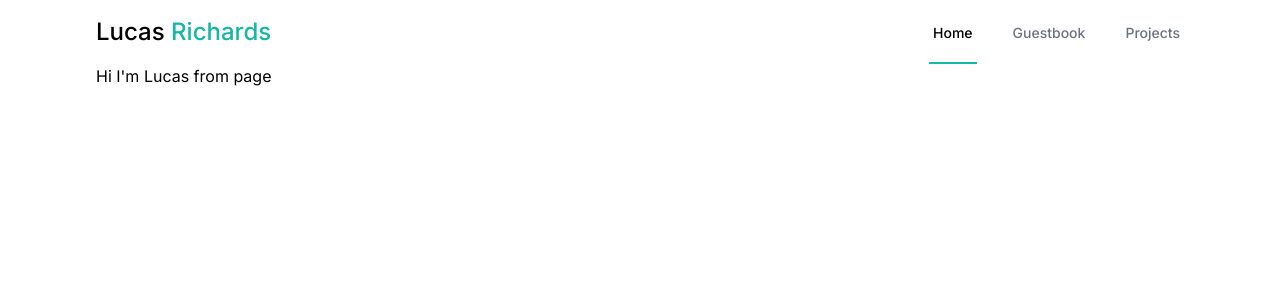
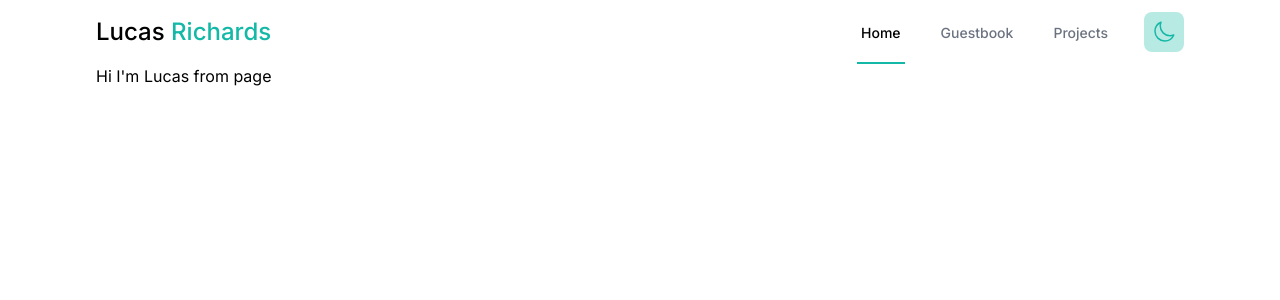
Before and after one commit to lucas-richards/westridgeApp-frontEnd, a Next.js app: page / in a window 1280 px wide. Shown: the top 300 px of the page. Built offline with nearby package versions, Linux system fonts and the light colour scheme.

Commit message:
dark theme button

```diff
--- a/app/components/Navbar.jsx
+++ b/app/components/Navbar.tsx
@@ -3,6 +3,7 @@
 import { Disclosure } from "@headlessui/react"
 import Link from 'next/link'
 import {usePathname} from 'next/navigation'
+import Themebutton from "./Themebutton"
 
 export default function Navbar() {
 
@@ -53,6 +54,7 @@
                                         'border-transparent text-gray-500 dar:text-gray-300 dark:hover:text-white inline-flex items-center px-1 pt-1 border-b-2 text-sm font-medium'}`}>
                                         Projects
                                     </Link>
+                                    <Themebutton />
                                 </div>
                             </div>
                             <div className="-mr-2 flex items-center sm:hidden">
@@ -105,7 +107,6 @@
                                 Projects
                             </Link>
 
-
                         </div>
 
                     </Disclosure.Panel>
--- /dev/null
+++ b/app/components/Provider.tsx
@@ -0,0 +1,8 @@
+"use client"
+
+import { ReactNode } from "react"
+import { ThemeProvider } from "next-themes"
+
+export function Provider({children}:{children: ReactNode}) {
+    return <ThemeProvider>{children}</ThemeProvider>
+}
--- /dev/null
+++ b/app/components/Themebutton.tsx
@@ -0,0 +1,59 @@
+"use client"
+
+import { useTheme } from "next-themes"
+import { useState, useEffect } from "react"
+
+export default function Themebutton() {
+
+    const { setTheme, resolvedTheme } = useTheme()
+    const [mounted, setMounted] = useState(false)
+
+    useEffect(()=>{
+        setMounted(true)
+    }, [])
+
+    if(!mounted){
+        return null
+    }
+
+    return(
+        <button
+            onClick={()=> setTheme(resolvedTheme === 'dark'?'light':'dark')}
+            className="bg-teal-500/30 p-2 rounded-lg text-teal-500"
+        >
+            {resolvedTheme === 'dark'?(
+                <svg
+                    xmlns="http://www.w3.org/2000/svg"
+                    fill="none"
+                    viewBox="0 0 24 24"
+                    strokeWidth={1.5}
+                    stroke="currentColor"
+                    className="w-6 h-6">
+                    <path
+                    strokeLinecap="round"
+                    strokeLinejoin="round"
+                    d="M12 3v2.25m6.364.386l-1.591 1.591M21 12h-2.25m-.386 6.364l-1.591-1.591M12 18.75V21m-4.773-4.227l-1.591 1.591M5.25 12H3m4.227-4.773L5.636 5.636M15.75 12a3.75 3.75 0 11-7.5 0 3.75 3.75 0 017.5 0z"
+                    />
+                </svg>
+
+            ):(
+                <svg
+                    xmlns="http://www.w3.org/2000/svg"
+                    fill="none"
+                    viewBox="0 0 24 24"
+                    strokeWidth={1.5}
+                    stroke="currentColor"
+                    className="w-6 h-6">
+                    <path
+                        strokeLinecap="round"
+                        strokeLinejoin="round"
+                        d="M21.752 15.002A9.718 9.718 0 0118 15.75c-5.385 0-9.75-4.365-9.75-9.75 0-1.33.266-2.597.748-3.752A9.753 9.753 0 003 11.25C3 16.635 7.365 21 12.75 21a9.753 9.753 0 009.002-5.998z"
+                    />
+                </svg>
+
+
+            )}
+        </button>
+
+    )
+}
--- a/app/layout.tsx
+++ b/app/layout.tsx
@@ -2,6 +2,7 @@
 import { Inter } from 'next/font/google'
 import './globals.css'
 import Navbar from './components/Navbar'
+import { Provider } from './components/Provider'
 
 const inter = Inter({ subsets: ['latin'] })
 
@@ -16,11 +17,16 @@
   children: React.ReactNode
 }) {
   return (
-    <html lang="en">
-      <body className={`${inter.className} bg-white text-black dark:bg-[#090908] dark:text-white h-full selection:bg-gray-100 dark:selection:bg-gray-800`}
+    <html lang="en" suppressHydrationWarning>
+      <body
+        className={`${inter.className} bg-white text-black dark:bg-[#090908] dark:text-white h-full selection:bg-gray-100 dark:selection:bg-gray-800`}
       >
-        <Navbar />
-        <main className='max-w-6xl mx-auto px-4 sm:px-6 lg:px-8 '>{children}</main>
+        <Provider>
+          <Navbar />
+          <main className='max-w-6xl mx-auto px-4 sm:px-6 lg:px-8 '>
+            {children}
+          </main>
+        </Provider>
       </body>
     </html>
   )
```
Lines whose indentation alone changed are shown as unchanged.
